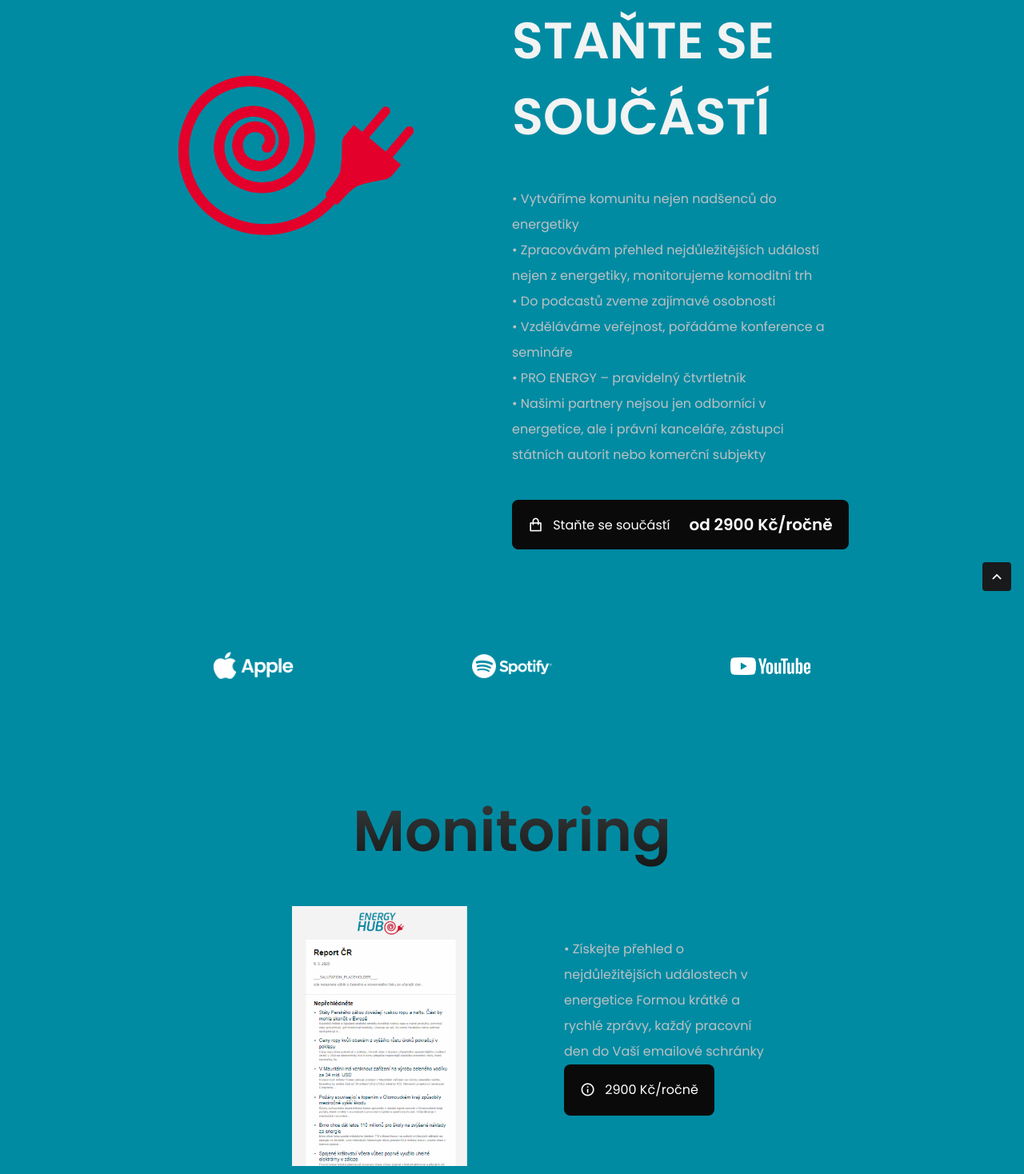
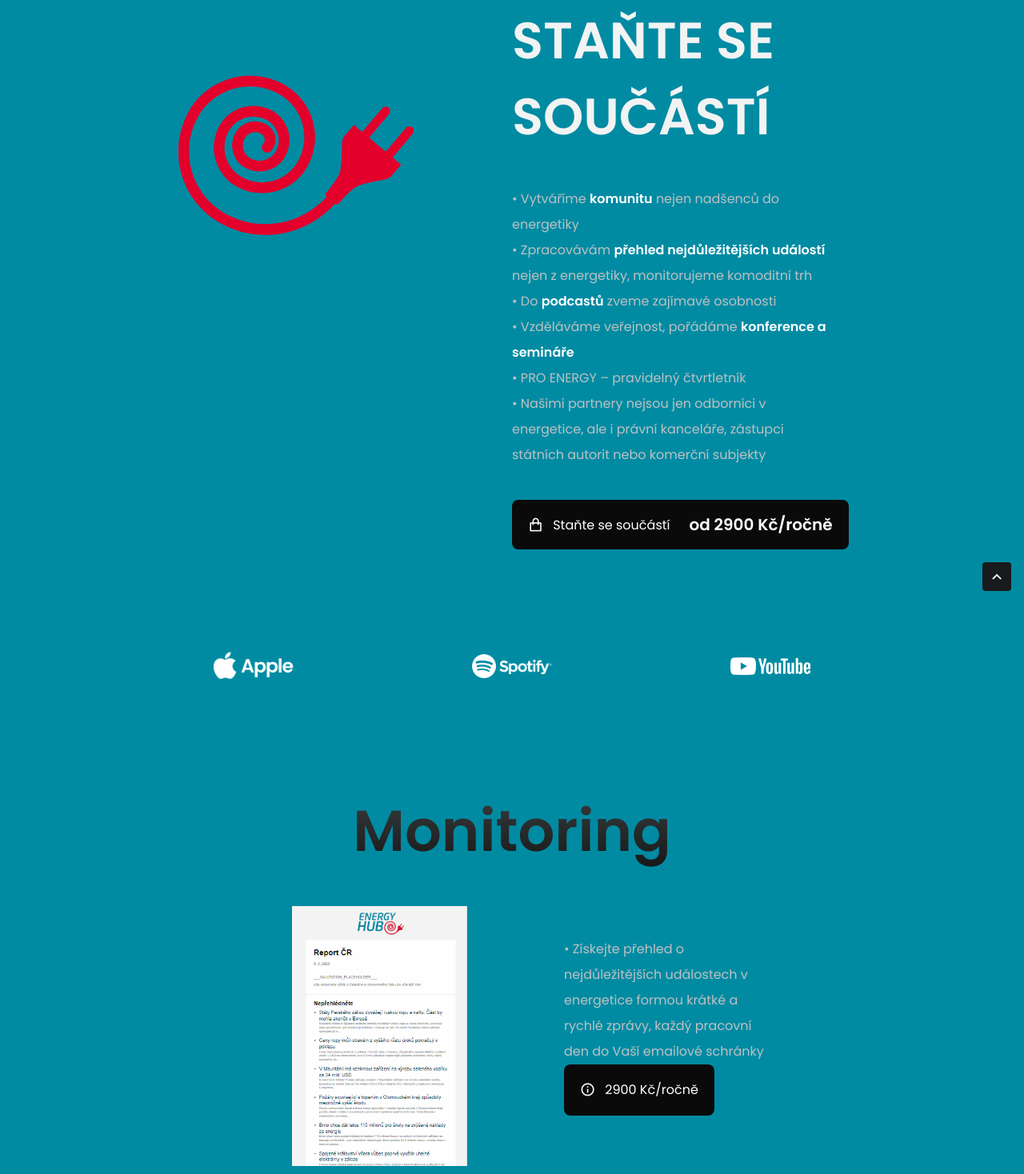
Before and after one commit to verka-vejrazkova/HUB, a plain HTML site: page index.html in a window 1280 px wide. Shown: the part 221-1689 px from the top of the page at 80% size. Drawn offline with nearby package versions, Linux system fonts and the light colour scheme.

Commit message:
změny textu

```diff
--- a/index.html
+++ b/index.html
@@ -66,10 +66,10 @@
 
                         <div class="home__footer">
                             <h3 class="home__title-description"></h3>
-                            <p class="home__description">•	Vytváříme komunitu nejen nadšenců do energetiky <br>
-                                •	Zpracovávám přehled nejdůležitějších událostí nejen z energetiky, monitorujeme komoditní trh<br>
-                                •	Do podcastů zveme zajímavé osobnosti<br>
-                                •	Vzděláváme veřejnost, pořádáme konference a semináře<br>
+                            <p class="home__description">•	Vytváříme <b style="color:white;" >komunitu</b> nejen nadšenců do energetiky <br>
+                                •	Zpracovávám <b style="color:white;" >přehled nejdůležitějších událostí</b> nejen z energetiky, monitorujeme komoditní trh<br>
+                                •	Do <b style="color:white;" >podcastů</b> zveme zajímavé osobnosti<br>
+                                •	Vzděláváme veřejnost, pořádáme <b style="color:white;" >konference a semináře</b><br>
                                 •	PRO ENERGY – pravidelný čtvrtletník<br>
                                 •	Našimi partnery nejsou jen odborníci v energetice, ale i právní kanceláře, zástupci státních autorit nebo komerční subjekty
 
@@ -256,7 +256,7 @@
 
                     <div class="case__data">
                         <p class="case__description">•	Získejte přehled o nejdůležitějších událostech
-                            v energetice Formou krátké a rychlé zprávy, každý pracovní den do Vaší emailové schránky
+                            v energetice formou krátké a rychlé zprávy, každý pracovní den do Vaší emailové schránky
 
                         <a href="#" class="button button--flex">
                             <i class="ri-information-line button__icon"></i> 2900 Kč/ročně
```
